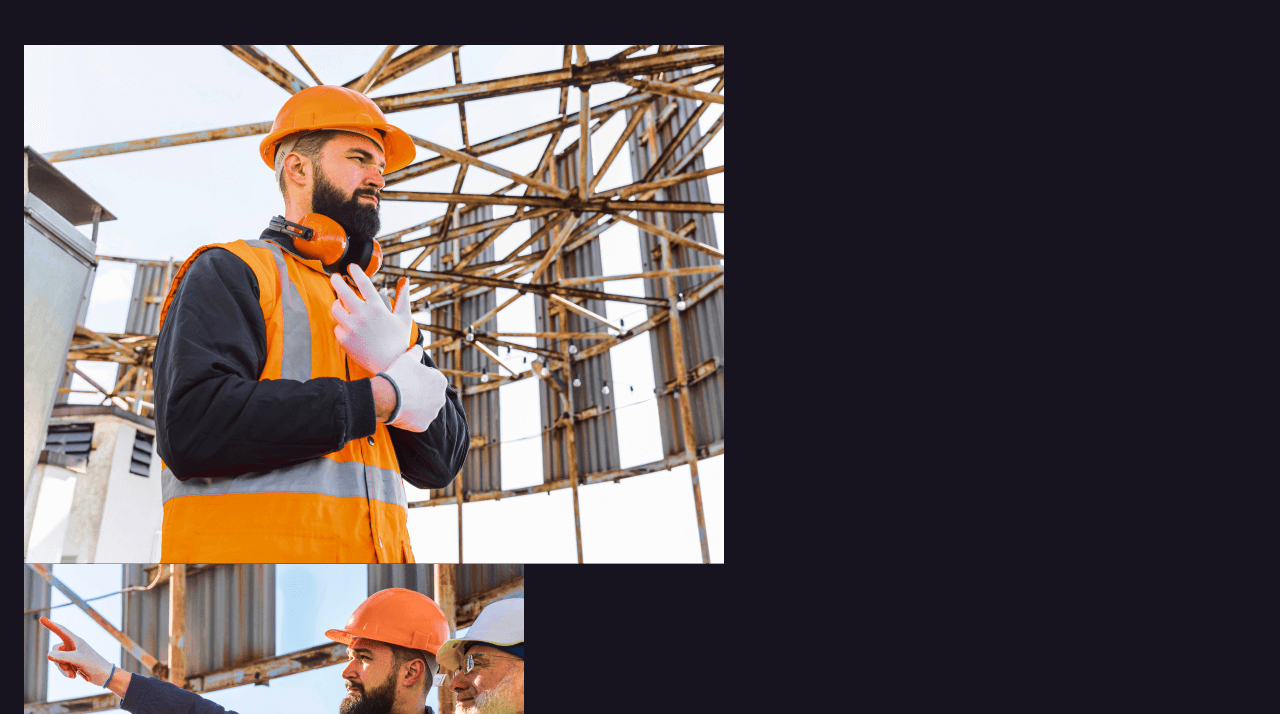
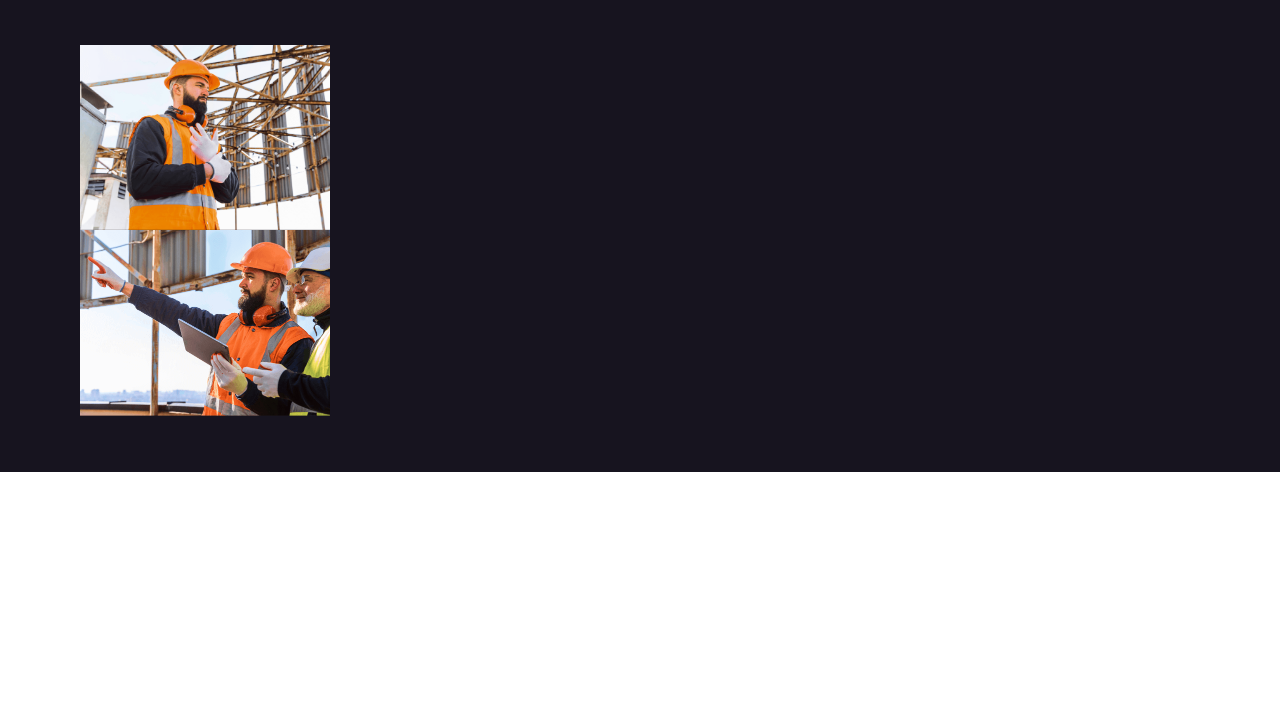
Before and after one commit to danilojduarte/ProjetoBaseEmpresa, a plain HTML site: page index.html in a window 1280 px wide. Shown: the part 626-1340 px from the top of the page. Drawn offline with nearby package versions, Linux system fonts and the light colour scheme.

Commit message:
Aplicando Css section home

```diff
--- a/Css/styles.css
+++ b/Css/styles.css
@@ -239,6 +239,10 @@ img {
   font-size: var(--small-font-size);
   color: var(--white-color);
 }
+.home-imagens {
+  width: 250px;
+  margin-left: 3.5rem;
+}
 
 
 /*=============== BUTTON ===============*/
```
